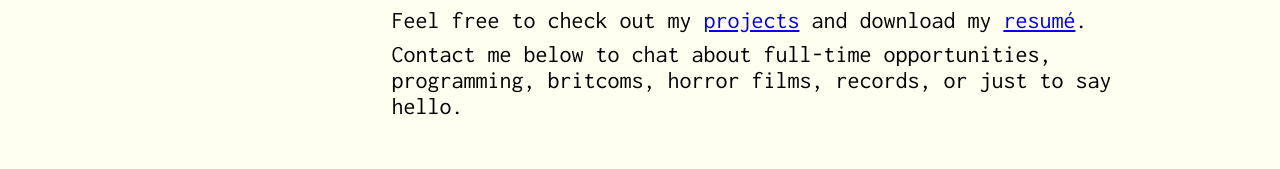
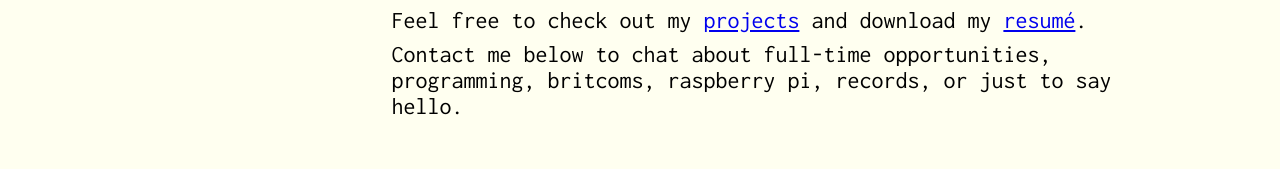
Before and after one commit to harpalassi/personal-portfolio, a React (Create React App) app: page / in a window 1280 px wide. Shown: the part 495-664 px from the top of the page. Built offline with nearby package versions, Linux system fonts and the light colour scheme; the HTML template or start-up script is replaced by a standard one.

Commit message:
updated bio

```diff
--- a/src/components/Header.js
+++ b/src/components/Header.js
@@ -38,8 +38,7 @@ const Header = props => {
           </p>{" "}
           <p className="header_paragraph">
             <div id="contact">
-              Contact me below to chat about full-time opportunities, programming, britcoms, horror
-              films, records, or just to say hello.
+              Contact me below to chat about full-time opportunities, programming, britcoms, raspberry pi, records, or just to say hello.
             </div>
           </p>
         </div>
```
